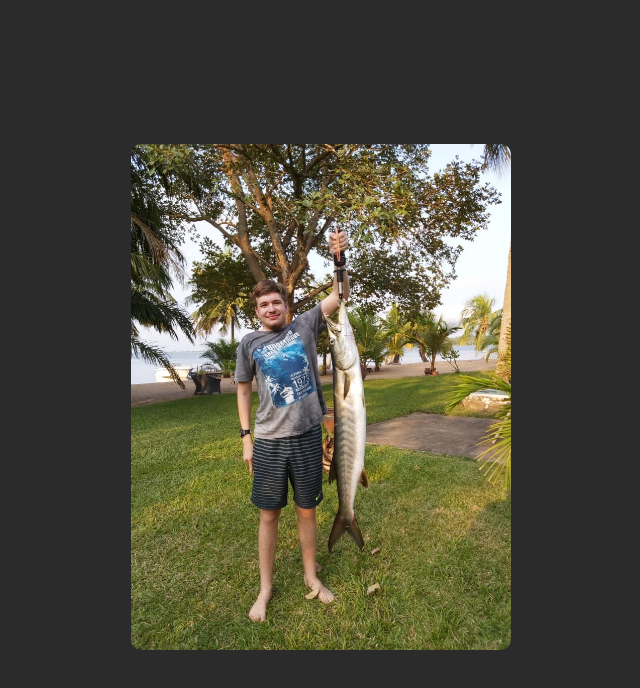
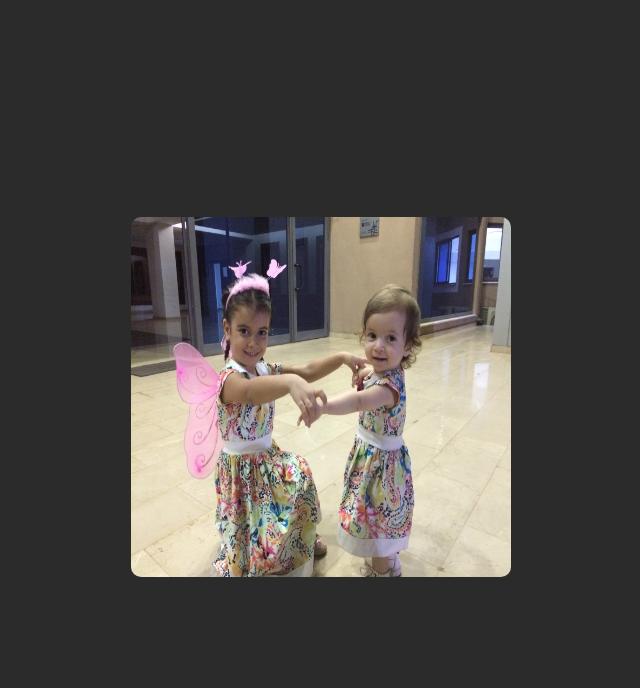
Before and after one commit to Sedat2121/Flip_Card, a plain HTML site: page index.html in a window 1280 px wide. Shown: the whole page, without its empty margins (319-959 px from the left). Drawn offline with Linux system fonts and the light colour scheme.

Commit message:
project completed

```diff
--- a/index.html
+++ b/index.html
@@ -13,11 +13,11 @@
         <div class="card">
             <div class="card-inner">
                 <div class="front-face">
-                    <img src="/images/UPRC5502.JPG" alt="">
+                    <img src="/images/esra-adjoa.JPG" alt="">
                 </div>
                 <div class="back-face">
-                    <h2>Tristan</h2>
-                    <p>I am a Fisher man</p>
+                    <h2>Esra nur and Adjoa</h2>
+                    <p>We are angels among you</p>
                     <div class="social-media">
                         <a href="http://www.facebook.com" target="_blank">
                         <i class="fa-brands fa-facebook"></i></a>
--- a/style.css
+++ b/style.css
@@ -4,6 +4,11 @@
     padding: 0;
     box-sizing: border-box;
     font-family: 'Nunito Sans', sans-serif;
+}
+
+.front-face img {
+    width: auto;
+    height: 45vh;
 }
 
 .container {
@@ -26,6 +31,7 @@
     width: 100%;
     text-align: center;
     transform-style: preserve-3d;
+    transition: transform 2s;
 }
 
 .front-face {
@@ -39,7 +45,7 @@
 
 .back-face {
     backface-visibility: hidden;
-    background-color: #2b2b2b;
+    background-color: #a4d66f;
     color: white;
     position: absolute;
     top: 0;
```
Also changed, not shown: images/UPRC5502.JPG (deleted), images/esra-adjoa.JPG (added), 2 other files.
